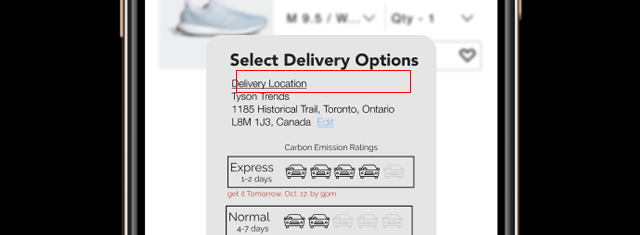
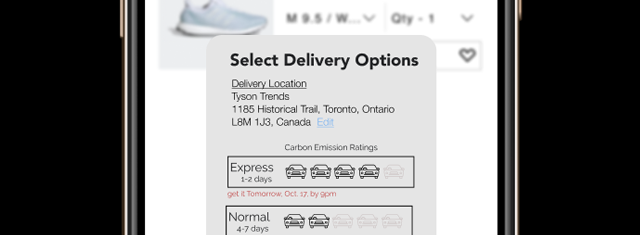
Before and after one commit to E-Dimech/adidas, a React (Create React App) app: page /4 in a window 1280 px wide. Shown: the part 301-536 px from the top of the page, without its empty margins (318-958 px from the left). Built offline with nearby package versions, Linux system fonts and the light colour scheme.

Commit message:
Complete

```diff
--- a/src/components/Card/Card.js
+++ b/src/components/Card/Card.js
@@ -1,11 +1,10 @@
 import React from "react";
+import { Link } from "react-router-dom";
 import Modal from "../Modal/Modal";
 import Leaf from "../../assets/icons/leaf.png";
 import Info from "../../assets/icons/info.svg";
 import First from "../../assets/icons/page1.png";
-
 import "./Card.scss";
-import { Link } from "react-router-dom";
 
 class Card extends React.Component {
   state = {
--- a/src/components/Card/Card.scss
+++ b/src/components/Card/Card.scss
@@ -29,7 +29,6 @@
   &__link {
     width: 300px;
     height: 55px;
-    // border: solid 1px blue;
     position: absolute;
     left: 40.7%;
     top: 445px;
--- a/src/components/Page1/page1.scss
+++ b/src/components/Page1/page1.scss
@@ -5,7 +5,6 @@
   &__button {
     width: 4.5%;
     height: 4.4vw;
-    // border: 1px solid red;
     position: absolute;
     top: 0;
     margin-top: 11.66%;
--- a/src/components/Page2/page2.scss
+++ b/src/components/Page2/page2.scss
@@ -5,7 +5,6 @@
   &__button {
     width: 5.75%;
     height: 1.1vw;
-    // border: 1px solid red;
     position: absolute;
     top: 0;
     margin-top: 17.15%;
--- a/src/components/Page3/page3.scss
+++ b/src/components/Page3/page3.scss
@@ -5,7 +5,6 @@
   &__button {
     width: 19.8%;
     height: 2.6vw;
-    // border: 1px solid red;
     position: absolute;
     top: 0;
     margin-top: 40.3%;
--- a/src/components/Page4/Page4.jsx
+++ b/src/components/Page4/Page4.jsx
@@ -1,17 +1,18 @@
-import React from 'react';
-import { Link } from 'react-router-dom';
-import page5 from '../../assets/icons/page5.png';
-import './page4.scss';
+import React from "react";
+import { Link } from "react-router-dom";
+import page5 from "../../assets/icons/page5.png";
+import "./page4.scss";
 
 function Page4() {
-    return (
-        <div className="page4">
-            <img src={page5} alt="Page 4" className="page4__screen"/>
-            {/* <Link to='/5'> */}
-                <div className="page4__button"/>
-            {/* </Link> */}
-        </div>
-    );
-};
+  return (
+    <div className="page4">
+      <img src={page5} alt="Page 4" className="page4__screen" />
+      <Link to="/5">
+        <div className="page4__link" />
+      </Link>
+      <div className="page4__button" />
+    </div>
+  );
+}
 
 export default Page4;
--- a/src/components/Page4/page4.scss
+++ b/src/components/Page4/page4.scss
@@ -3,18 +3,26 @@
     position: relative;
   }
   &__button {
-        width: 13.5%;
-        height: 1.6vw;
-        border: 1px solid red;
+    width: 11.35%;
+    height: 1.75vw;
     position: absolute;
     top: 0;
-        margin-top: 29%;
+    margin-top: 32.272%;
     left: 0;
-        margin-left: 43.3%;
+    margin-left: 44.1%;
 
     &:hover {
       cursor: pointer;
+      background-color: rgba($color: #4ec261, $alpha: 0.5);
     }
   }
-
+  &__link {
+    width: 14%;
+    height: 2.2vw;
+    position: absolute;
+    top: 0;
+    margin-top: 35.8%;
+    left: 0;
+    margin-left: 42.85%;
   }
+}
--- a/src/components/Page5/Page5.jsx
+++ b/src/components/Page5/Page5.jsx
@@ -1,17 +1,17 @@
-import React from 'react';
-import { Link } from 'react-router-dom';
-import page6 from '../../assets/icons/page6.png';
-import './page5.scss';
+import React from "react";
+import { Link } from "react-router-dom";
+import page6 from "../../assets/icons/page6.png";
+import "./page5.scss";
 
 function Page5() {
-    return (
-        <div className="page5">
-            <img src={page6} alt="Page 5" className="page5__screen"/>
-            {/* <Link to='/6'> */}
-                <div className="page5__button"/>
-            {/* </Link> */}
-        </div>
-    );
-};
+  return (
+    <div className="page5">
+      <img src={page6} alt="Page 5" className="page5__screen" />
+      <Link to="/">
+        <div className="page5__button" />
+      </Link>
+    </div>
+  );
+}
 
 export default Page5;
--- a/src/components/Page5/page5.scss
+++ b/src/components/Page5/page5.scss
@@ -3,18 +3,16 @@
     position: relative;
   }
   &__button {
-        width: 13.5%;
-        height: 1.6vw;
-        border: 1px solid red;
+    width: 14%;
+    height: 2.2vw;
     position: absolute;
     top: 0;
-        margin-top: 29%;
+    margin-top: 31.3%;
     left: 0;
-        margin-left: 43.3%;
+    margin-left: 42.77%;
 
     &:hover {
       cursor: pointer;
     }
   }
-
 }
```
Also changed, not shown: src/assets/icons/leaf.svg (deleted). Lines whose indentation alone changed are shown as unchanged.
